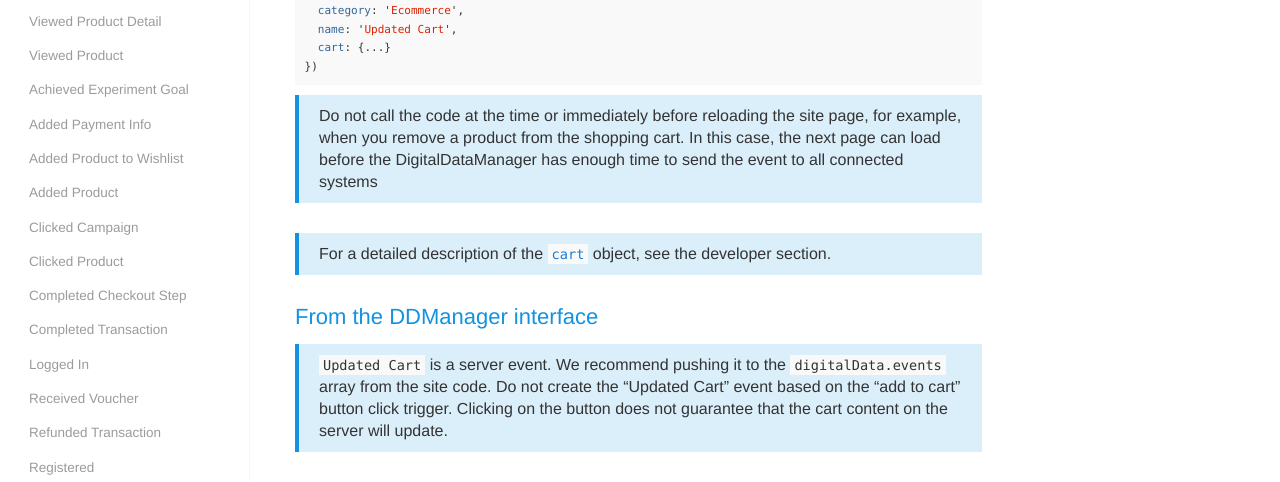
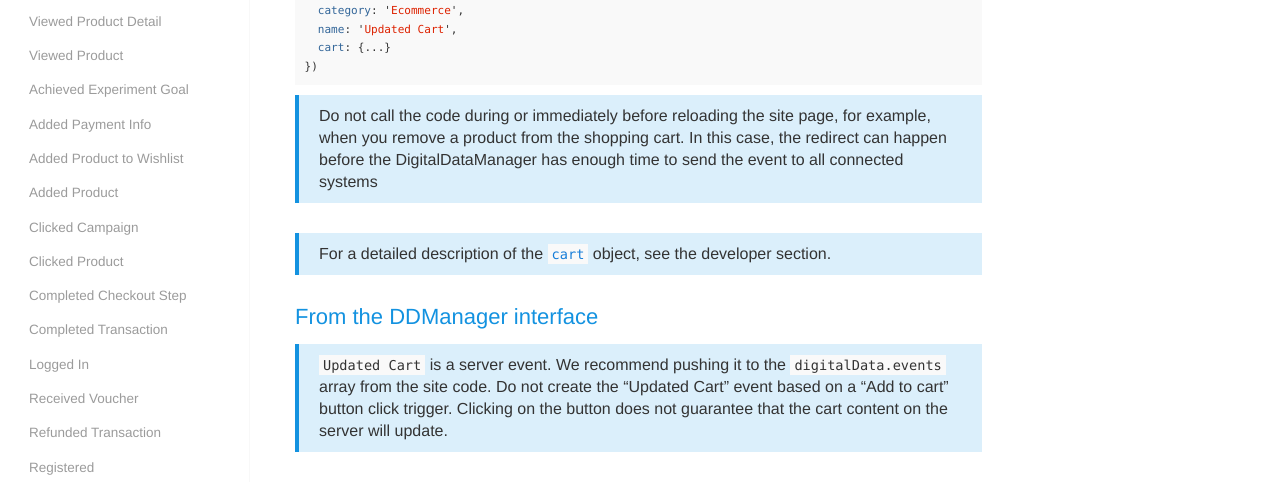
Before and after one commit to segmentstream-com/segmentstream-com.github.io, a Jekyll site: the page built from _docs/events/updated-cart.md, in a window 1280 px wide. Shown: the part 410-892 px from the top of the page. Built offline with Jekyll 4.4.1, drawn with Linux system fonts in a browser that asks for light colours; nearby versions of some CDN libraries.

Commit message:
upd cart - wording fix

````diff
--- a/_docs/events/updated-cart.md
+++ b/_docs/events/updated-cart.md
@@ -16,12 +16,12 @@ digitalData.events.push({
   cart: {...}
 })
 ```
-> Do not call the code at the time or immediately before reloading the site page, for example, when you remove a product from the shopping cart. In this case, the next page can load before the DigitalDataManager has enough time to send the event to all connected systems
+> Do not call the code during or immediately before reloading the site page, for example, when you remove a product from the shopping cart. In this case, the redirect can happen before the DigitalDataManager has enough time to send the event to all connected systems
 
 > For a detailed description of the [`cart`](/digitaldata/cart) object, see the developer section.
 
 #### From the DDManager interface
-> `Updated Cart` is a server event. We recommend pushing it to the `digitalData.events` array from the site code. Do not create the "Updated Cart" event based on the "add to cart" button click trigger. Clicking on the button does not guarantee that the cart content on the server will update.
+> `Updated Cart` is a server event. We recommend pushing it to the `digitalData.events` array from the site code. Do not create the "Updated Cart" event based on a "Add to cart" button click trigger. Clicking on the button does not guarantee that the cart content on the server will update.
 
 #### Required by the following integrations:
 * Mindbox
````
